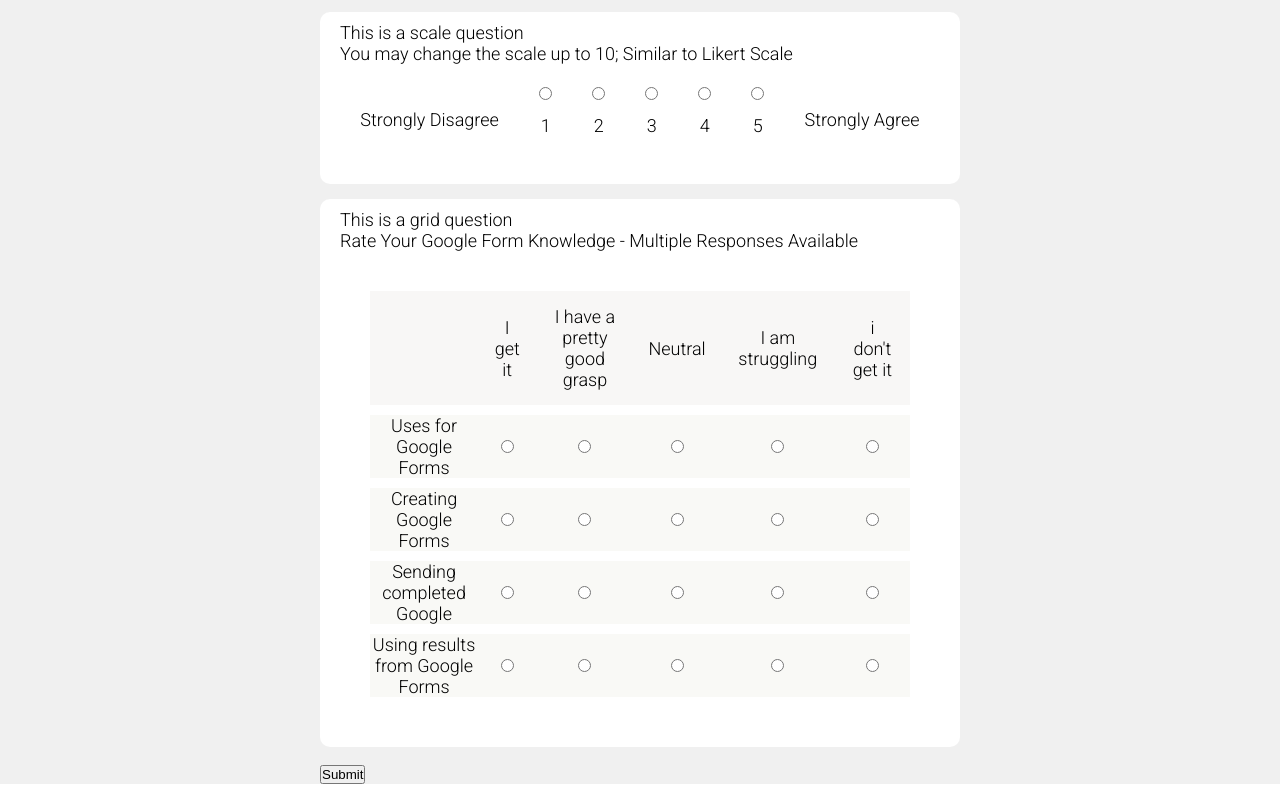
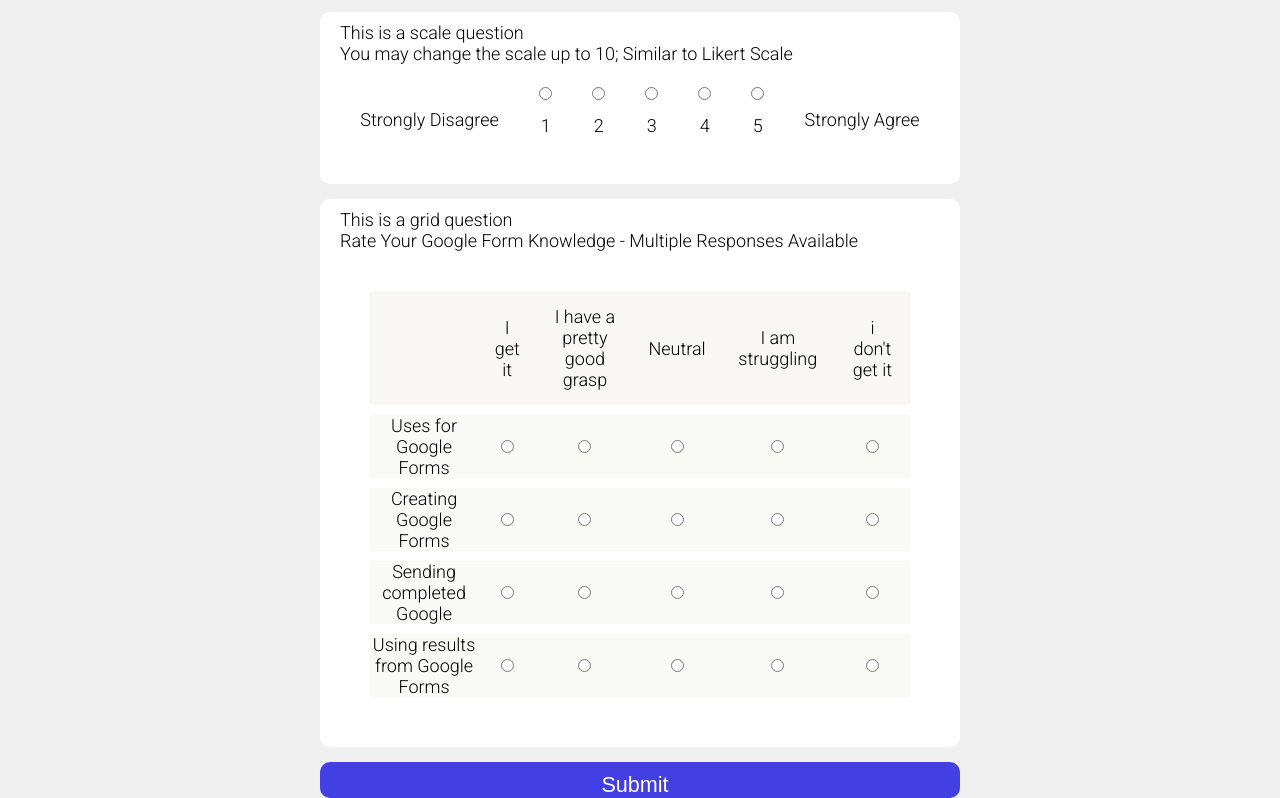
Before and after one commit to awaisqurashi/GoogleSampleForm, a plain HTML site: page index.html in a window 1280 px wide. Shown: the part 984-1782 px from the top of the page. Drawn offline with Linux system fonts and the light colour scheme.

Commit message:
Added submit button

```diff
--- a/index.html
+++ b/index.html
@@ -203,8 +203,9 @@
         </table>
       </div>
       </div>
+      <div class="button">
       <button>Submit</button>
-
+    </div>
     </div>
   </div>
 </body>
--- a/style.css
+++ b/style.css
@@ -174,3 +174,20 @@
     border-spacing: 0 10px;
 
 }
+.button{    width: 100%;
+    margin: auto;
+
+    text-align: center;
+}
+.button > button{
+    width: 100%;
+    margin: auto;
+    border-radius: 10px;
+    background-color: rgb(67, 64, 227);
+    outline: none;
+    border: none;
+    color: white;
+    font-size: larger;
+
+    padding: 10px 10px 0px 0px;
+}
```
